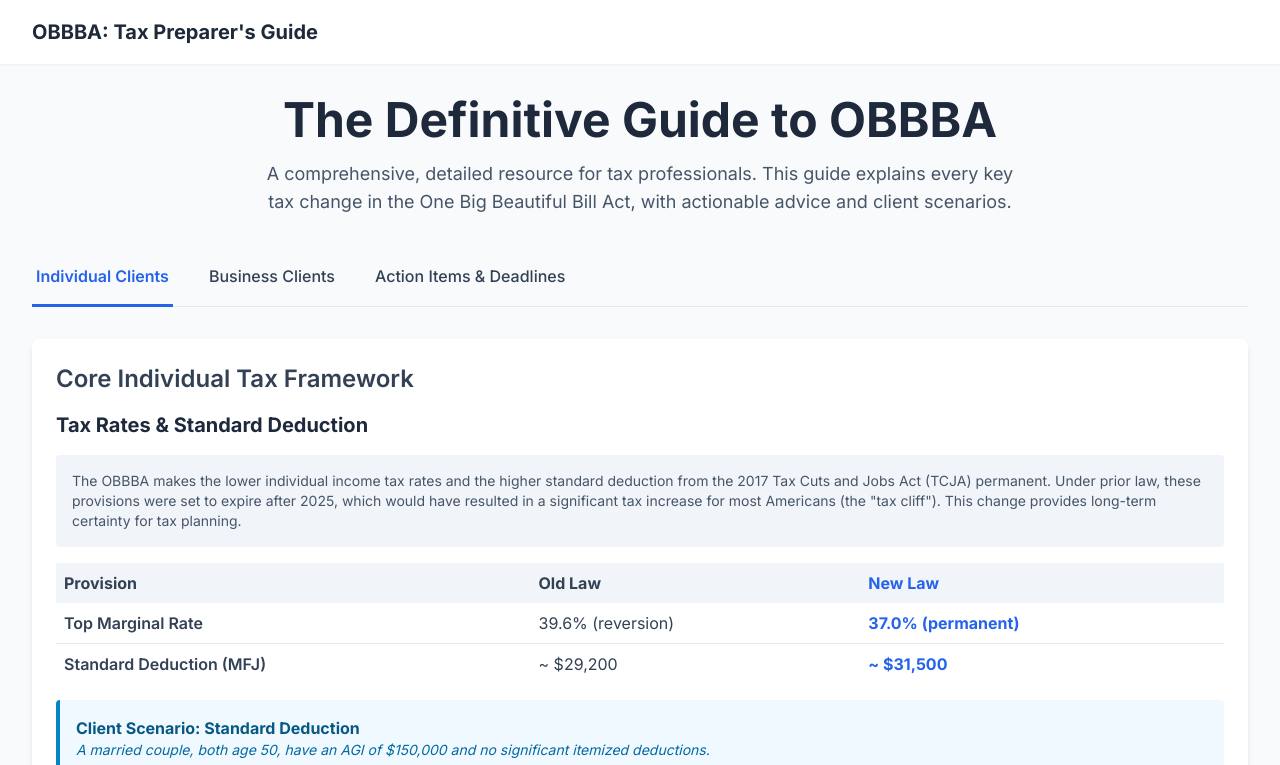
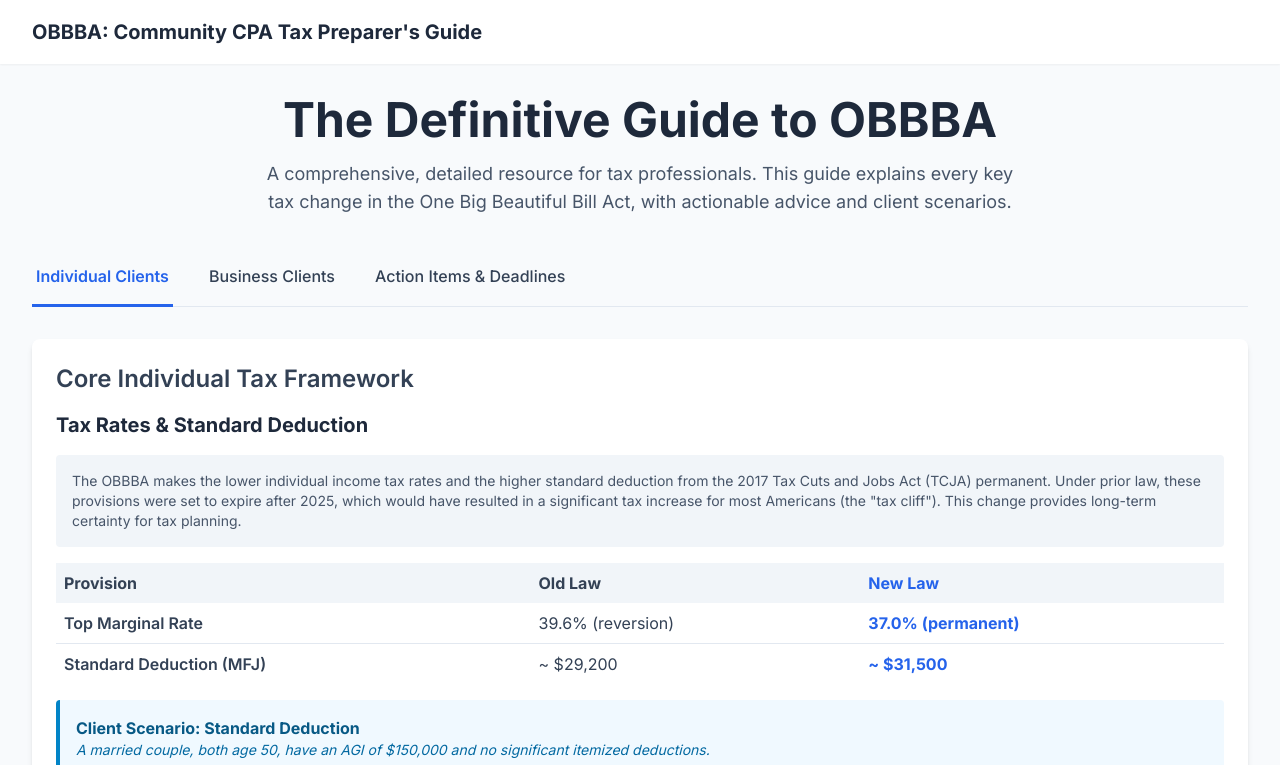
Before and after one commit to jkjkjk43/OBBBA, a plain HTML site: page index.html in a window 1280 px wide. Shown: the top 765 px of the page. Drawn offline with nearby package versions, Linux system fonts and the light colour scheme.

Commit message:
Update index.html

```diff
--- a/index.html
+++ b/index.html
@@ -68,7 +68,7 @@
     <header class="bg-white sticky top-0 z-50 shadow-sm">
         <div class="container mx-auto px-4 sm:px-6 lg:px-8">
             <div class="flex items-center justify-between h-16">
-                <h1 class="text-xl font-bold text-slate-800">OBBBA: Tax Preparer's Guide</h1>
+                <h1 class="text-xl font-bold text-slate-800">OBBBA: Community CPA Tax Preparer's Guide</h1>
             </div>
         </div>
     </header>
```
